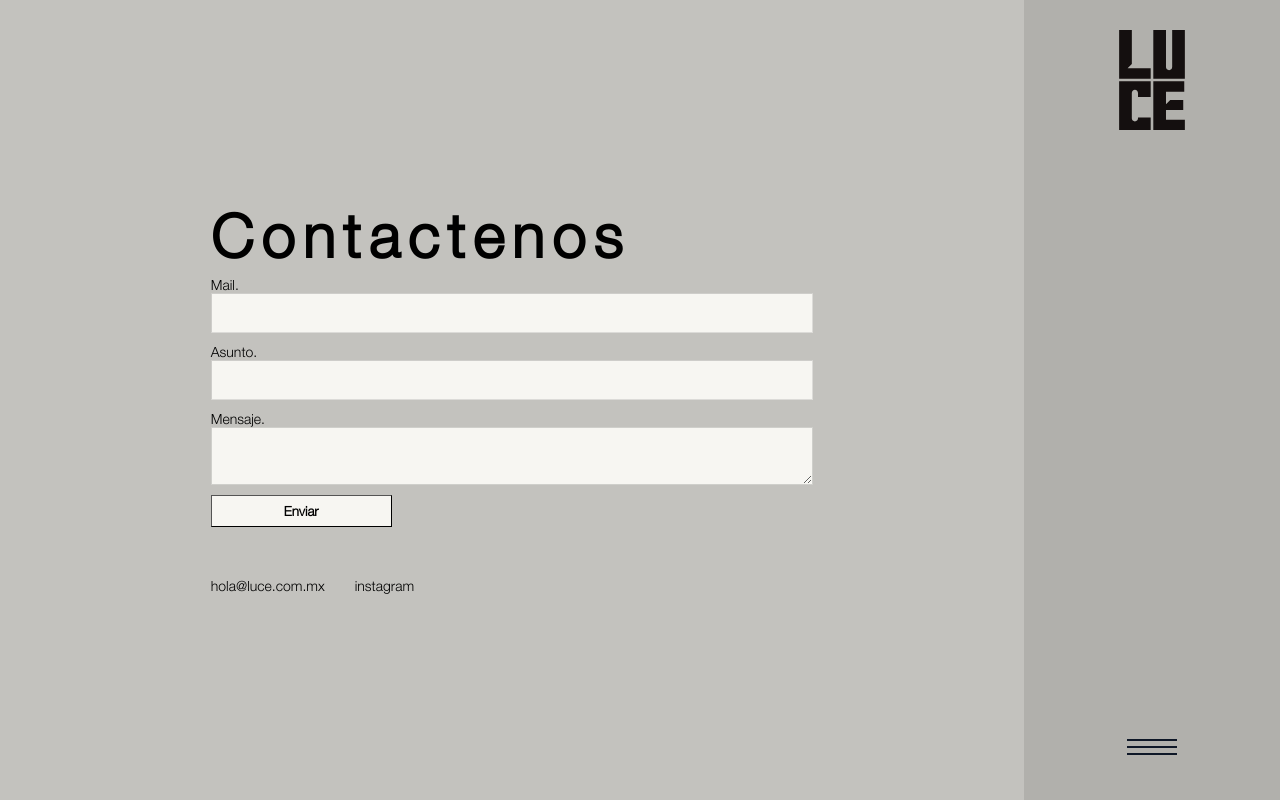
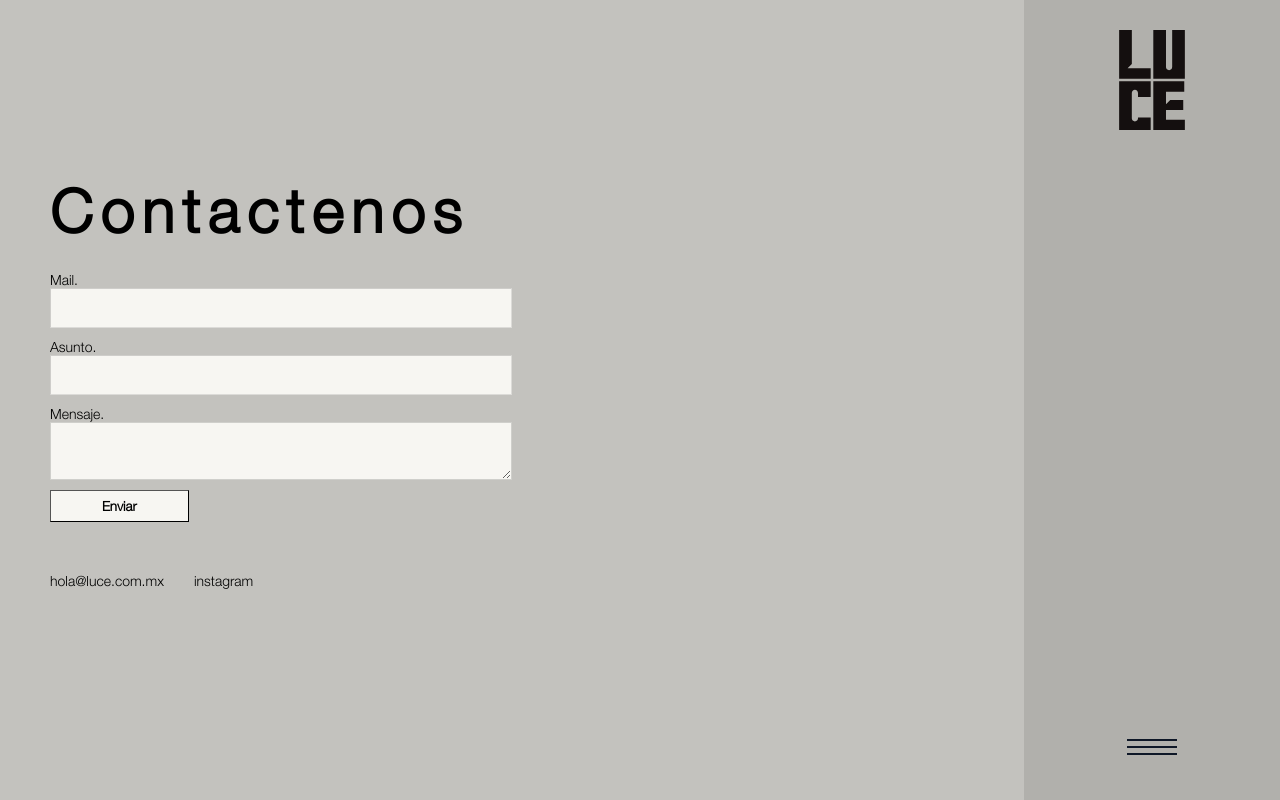
Before and after one commit to MorisLuis/luce, a Next.js app: page /contact in a window 1280 px wide. Built offline with nearby package versions, Linux system fonts and the light colour scheme.

Commit message:
S / Contact screen UI

```diff
--- a/app/contact/ContactScreen.tsx
+++ b/app/contact/ContactScreen.tsx
@@ -1,4 +1,5 @@
 "use client";
+
 import { Button } from '@/components/Button';
 import React, { useEffect, useState } from 'react';
 import { sendEmail } from '@/services/sendEmail';
@@ -67,8 +68,10 @@ export function ContactScreen({ center, secondaryDesign, productId }: ContactScr
     return (
         <div className={center ? `${styles.Contact} ${styles.center}` : styles.Contact}>
             <div className={styles.ContactContent}>
-                <h1>Contactenos</h1>
-                <form onSubmit={handleSubmit} className={styles.ContactForm}>
+                <div className={styles.ContactHeader}>
+                    <h1>Contactenos</h1>
+                </div>
+                <form onSubmit={handleSubmit} className={secondaryDesign ? `${styles.ContactForm} ${styles.secondary}` : styles.ContactForm}>
                     <div className={styles.inputContainer}>
                         <label htmlFor="email">Mail.</label>
                         <input
@@ -77,7 +80,7 @@ export function ContactScreen({ center, secondaryDesign, productId }: ContactScr
                             value={email}
                             onChange={(e) => setEmail(e.target.value)}
                             required
-                            className={secondaryDesign ? 'input' : 'input'}
+                            className={'input'}
                         />
                     </div>
                     <div className={styles.inputContainer}>
@@ -88,7 +91,7 @@ export function ContactScreen({ center, secondaryDesign, productId }: ContactScr
                             value={subject}
                             onChange={(e) => setSubject(e.target.value)}
                             required
-                            className={secondaryDesign ? 'input' : 'input'}
+                            className={'input'}
                         />
                     </div>
                     <div className={styles.inputContainer}>
@@ -98,7 +101,7 @@ export function ContactScreen({ center, secondaryDesign, productId }: ContactScr
                             value={message}
                             onChange={(e) => setMessage(e.target.value)}
                             required
-                            className={secondaryDesign ? 'input' : 'input'}
+                            className={'input'}
                         />
                     </div>
 
--- a/app/page.tsx
+++ b/app/page.tsx
@@ -32,7 +32,6 @@ export default function Home() {
               priority
               quality={100}
               layout="fill"
-              //placeholder="blur"
             />
           </div>
         </div>
--- a/styles/Contact.module.scss
+++ b/styles/Contact.module.scss
@@ -7,32 +7,49 @@
     height: 100%;
     padding: $padding-horizontal;
     background-color: rgba($color: $background-color-secondary, $alpha: 0.25);
+    width: 100%;
 
-    &.center{
-        align-items: center;
+
+
+    &.center {
+        padding: $padding-horizontal * 5;
+
+        @include respond(tab-port) {
+            background-color: $background-color;
+        }
     }
 
     .ContactContent {
-        width: 60%;
+        width: 100%;
         display: flex;
         flex-direction: column;
 
-        h1{
-            margin-bottom: $margin-bottom;
+        .ContactHeader {
+            position: relative;
+            bottom: $padding;
+            width: 100%;
+            z-index: 999;
         }
 
-        @include respond(tab-port) {
-            width: 70%;
-        }
-
-        @include respond(phone) {
-            width: 90%;
-        }
+        ;
 
         .ContactForm {
             display: flex;
             flex-direction: column;
             justify-content: center;
+            width: 70%;
+
+            @include respond(tab-port) {
+                width: 100%;
+            }
+
+            &.secondary {
+                width: 50%;
+
+                @include respond(tab-port) {
+                    width: 100%;
+                }
+            }
 
             .inputContainer {
                 display: flex;
@@ -43,15 +60,17 @@
         }
     }
 
-    .ContactFooter{
+    .ContactFooter {
         margin-top: $margin-bottom * 5;
         display: flex;
         flex-direction: row;
         gap: $padding;
 
-        :hover{
+        :hover {
             cursor: pointer;
             text-decoration: underline
         }
     }
-};
+}
+
+;
--- a/styles/globals.scss
+++ b/styles/globals.scss
@@ -53,15 +53,19 @@ h1 {
   z-index: 99;
   letter-spacing: 8px;
   font-family: 'HelveticaNeueLight';
+  max-width: 100%;
+  overflow-wrap: break-word;
+  word-break: break-word;
+  white-space: normal;
 
   @include respond(big-desktop) {
-    font-size: $font-med * 5;
-    line-height: $font-med * 5;
+    font-size: $font-big;
+    line-height: $font-med / 5;
   }
 
   @include respond(phone) {
-    font-size: $font-med * 3;
-    line-height: $font-med * 3;
+    font-size: $font-big / 1.5;
+    line-height: $font-big / 1.5;
   }
 };
 
```
